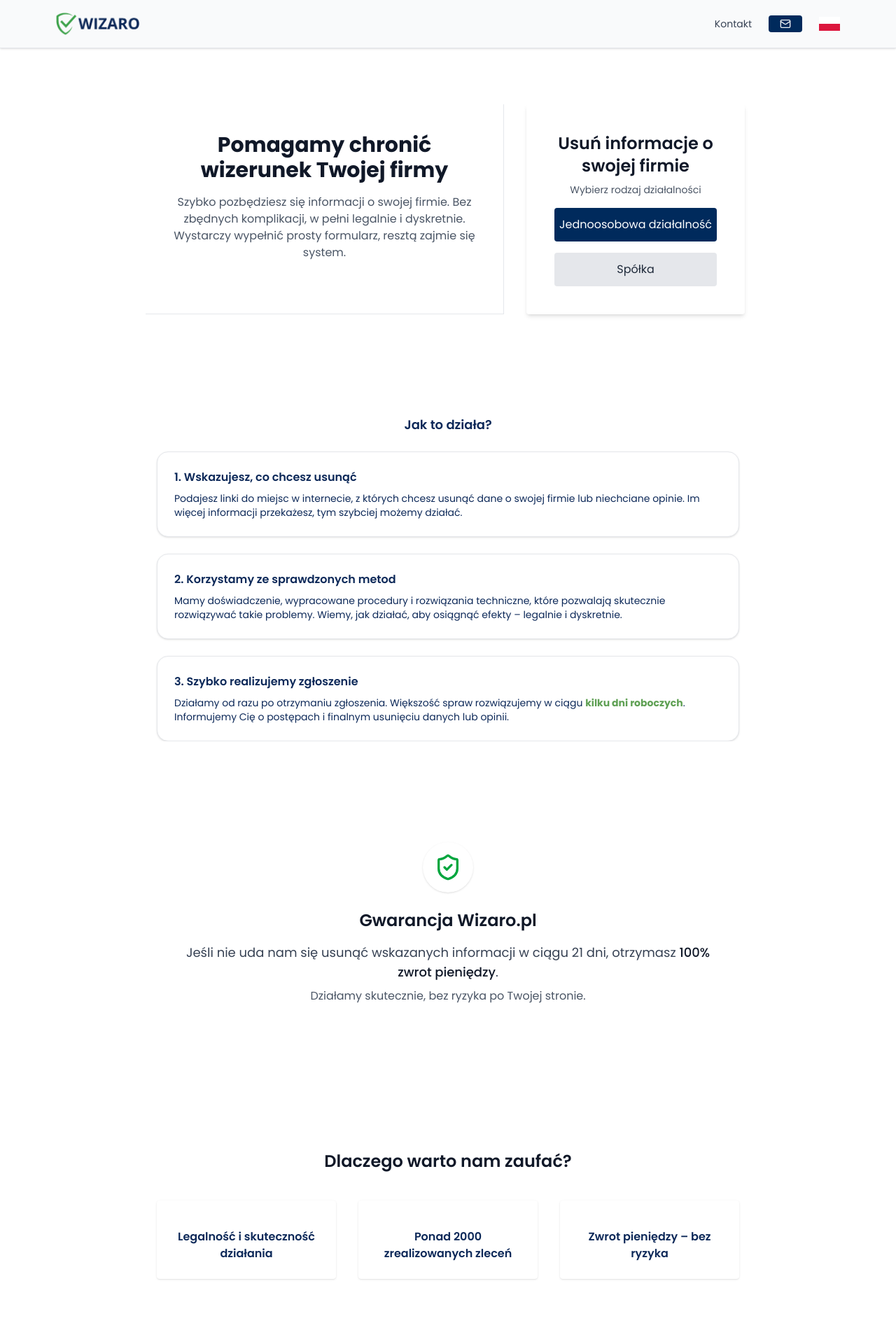
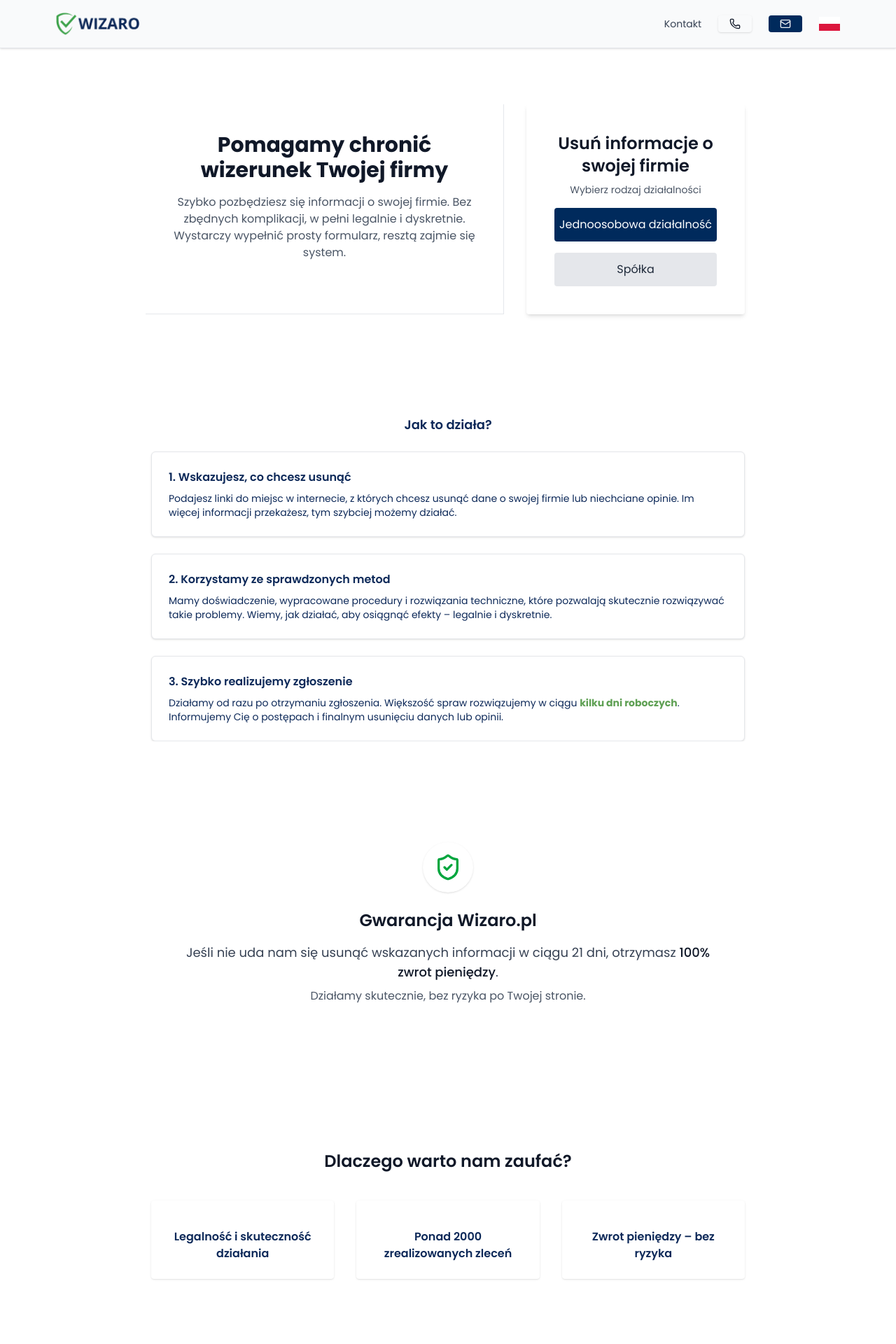
Before and after one commit to DarGrz/wizaro-next, a Next.js app: page / in a window 1280 px wide. Shown: the top 1920 px of the page at 70% size. Built offline with nearby package versions, Linux system fonts and the light colour scheme.

Commit message:
some fixes

```diff
--- a/src/app/kontakt/page.tsx
+++ b/src/app/kontakt/page.tsx
@@ -89,7 +89,7 @@ export default function ContactPage() {
           </form>
         </div>
       </div>
-      <div className="w-full max-w-5xl bg-white rounded-xl shadow-md p-10 mt-16 flex flex-col gap-6">
+      <div className="w-full max-w-5xl bg-white rounded-xl   mt-16 flex flex-col gap-6">
         <BusinessTypeSelectorCTA />
         </div>
     </div>
--- a/src/components/BusinessTypeSelectorCTA.tsx
+++ b/src/components/BusinessTypeSelectorCTA.tsx
@@ -17,7 +17,7 @@ export default function BusinessTypeSelectorCTA() {
   };
 
   return (
-    <div className="relative px-4 w-full max-w-lg mx-auto">
+    <div className="relative  w-full max-w-lg mx-auto">
       <div className="bg-white rounded shadow-md p-8 flex flex-col gap-6 text-center">
         <div>
           <h2 className="text-2xl font-semibold text-gray-900">
--- a/src/components/CompanyRemovalForm.tsx
+++ b/src/components/CompanyRemovalForm.tsx
@@ -102,7 +102,7 @@ export default function CompanyFormRemoval() {
   const calculatePriceForLink = (url: string): number => {
     const lowerUrl = url.toLowerCase();
     if (lowerUrl.includes("map") || lowerUrl.includes("google") || lowerUrl.includes("goo")) {
-      return 122877;
+      return 129900;
     }
     if (
       lowerUrl.includes("gowork") ||
@@ -110,9 +110,9 @@ export default function CompanyFormRemoval() {
       lowerUrl.includes("panorama") ||
       lowerUrl.includes("pkt")
     ) {
-      return 49900;
+      return 69900;
     }
-    return 49900;
+    return 69900;
   };
 
   const totalPrice = removals.reduce((sum, r) => sum + calculatePriceForLink(r.url), 0);
--- a/src/components/ExplenationStartPage.tsx
+++ b/src/components/ExplenationStartPage.tsx
@@ -4,7 +4,7 @@ import { motion } from "framer-motion";
 
 const ExplenationStartPage = () => {
   return (
-    <div className="w-full grid gap-6 text-left mt-20 px-4 text-[#0D2959] overflow-hidden">
+    <div className="w-full grid gap-6 text-left mt-20 px-2 text-[#0D2959] overflow-hidden">
       <h2 className="text-lg font-semibold text-center text-[#0D2959]">
         Jak to działa?
       </h2>
@@ -14,7 +14,7 @@ const ExplenationStartPage = () => {
         whileInView={{ opacity: 1, x: 0 }}
         viewport={{ once: true }}
         transition={{ duration: 0.6 }}
-        className="bg-white border border-[#E5E7EB] rounded-2xl p-6 shadow-sm"
+        className="bg-white border border-[#E5E7EB] rounded-md p-6 shadow-sm"
       >
         <h3 className="text-md font-semibold mb-2 text-[#0D2959]">
           1. Wskazujesz, co chcesz usunąć
@@ -30,7 +30,7 @@ const ExplenationStartPage = () => {
         whileInView={{ opacity: 1, x: 0 }}
         viewport={{ once: true }}
         transition={{ duration: 0.6, delay: 0.1 }}
-        className="bg-white border border-[#E5E7EB] rounded-2xl p-6 shadow-sm"
+        className="bg-white border border-[#E5E7EB] rounded-md p-6 shadow-sm"
       >
         <h3 className="text-md font-semibold mb-2 text-[#0D2959]">
           2. Korzystamy ze sprawdzonych metod
@@ -46,7 +46,7 @@ const ExplenationStartPage = () => {
         whileInView={{ opacity: 1, x: 0 }}
         viewport={{ once: true }}
         transition={{ duration: 0.6, delay: 0.2 }}
-        className="bg-white border border-[#E5E7EB] rounded-2xl p-6 shadow-sm"
+        className="bg-white border border-[#E5E7EB] rounded-md p-6 shadow-sm"
       >
         <h3 className="text-md font-semibold mb-2 text-[#0D2959]">
           3. Szybko realizujemy zgłoszenie
--- a/src/components/FaqSection.tsx
+++ b/src/components/FaqSection.tsx
@@ -47,7 +47,7 @@ export default function FaqSection() {
   };
 
   return (
-    <section className="bg-white py-16 px-4 sm:px-6 lg:px-8">
+    <section className="bg-white py-16 px-2 sm:px-2 lg:px-2">
       <div className="max-w-4xl mx-auto">
         <h2 className="text-lg font-semibold text-gray-900 mb-10 text-center">
           Często zadawane pytania
--- a/src/components/ForWhom.tsx
+++ b/src/components/ForWhom.tsx
@@ -39,8 +39,8 @@ export default function ForWhom() {
   };
 
   return (
-    <section className="py-16" ref={ref}>
-      <div className="max-w-6xl mx-auto px-4 text-center">
+    <section className="py-2" ref={ref}>
+      <div className="max-w-6xl mx-auto  text-center">
         <motion.h2
           className="text-lg font-semibold text-gray-900 mb-12"
           initial="hidden"
--- a/src/components/GuaranteeSection.tsx
+++ b/src/components/GuaranteeSection.tsx
@@ -3,7 +3,7 @@ import { ShieldCheck } from "lucide-react";
 
 export default function GuaranteeSection() {
   return (
-    <section className="py-16 px-4 sm:px-6 lg:px-8 rounded">
+    <section className="py-16 px-2 sm:px-6 lg:px-8 rounded">
       <div className="max-w-3xl mx-auto text-center">
         <div className="flex justify-center mb-6">
           <div className="bg-white p-4 rounded-full shadow-sm">
--- a/src/components/Header.tsx
+++ b/src/components/Header.tsx
@@ -2,7 +2,7 @@
 
 import { useState } from 'react';
 import Link from 'next/link';
-import { Menu, X, Mail } from 'lucide-react';
+import { Menu, X, Mail, Phone } from 'lucide-react';
 import Image from 'next/image';
 
 
@@ -31,6 +31,9 @@ export default function Header() {
           <Link href="/kontakt" className="text-gray-700 hover:text-[#002a5c]">
             Kontakt
           </Link>
+          <a href="tel:+48792861513" className="flex items-center text-gray-900 hover:underline shadow p-1 px-4 rounded">
+          <Phone size={16} />
+            </a>
           <a
             href="mailto:kontakt@wizaro.pl"
             className="flex items-center gap-1 text-gray-100 bg-[#002a5c] p-1 px-4 rounded"
@@ -72,13 +75,20 @@ export default function Header() {
           <Link href="/kontakt" className="text-gray-700 hover:text-[#002a5c]">
             Kontakt
           </Link>
+          <div className='me-auto flex gap-2'>
           <a
             href="mailto:kontakt@wizaro.pl"
             className="flex items-center gap-1 text-gray-100 bg-[#002a5c] p-1 px-4 rounded me-auto"
           >
-            <Mail size={16} />
+            <Mail size={20} />
 
           </a>
+          <a href="tel:+48792861513" className="flex items-center text-gray-900 hover:underline shadow p-1 px-4 rounded">
+          <Phone size={20} />
+            </a>
+          </div>
+
+
           </nav>
         </div>
       )}
--- a/src/components/WhyTrustUs.tsx
+++ b/src/components/WhyTrustUs.tsx
@@ -33,7 +33,7 @@ export default function WhyTrustUs() {
 
   return (
     <section className="py-16 ">
-      <div className="max-w-6xl mx-auto px-4 text-center" ref={ref}>
+      <div className="max-w-6xl mx-auto px-2 text-center" ref={ref}>
         <motion.h2
           className="text-2xl font-semibold text-gray-900 mb-10"
           initial="hidden"
--- a/src/components/formSteps/RemovalForm.tsx
+++ b/src/components/formSteps/RemovalForm.tsx
@@ -106,7 +106,7 @@ export default function RemovalForm({
 
       {shouldShowPrice && (
         <p className="text-sm text-center text-gray-700">
-          Łączna cena: <strong className="text-lg">{totalPrice} zł brutto (z VAT 23%)</strong>
+          Cena: <strong className="text-lg">{totalPrice} zł brutto (z VAT 23%)</strong>
         </p>
       )}
       <div className="flex justify-between gap-3">
--- a/src/components/formSteps/ReviewForm.tsx
+++ b/src/components/formSteps/ReviewForm.tsx
@@ -109,7 +109,7 @@ export default function ReviewForm({
         Dodaj autora i datę opinii w celu dokładnej weryfikacji.
       </p>
       <p className="text-sm text-center text-gray-700">
-        Łączna cena: <strong className="text-lg">{totalPrice} zł brutto (z VAT 23%)</strong>
+        Cena: <strong className="text-lg">{totalPrice} zł brutto (z VAT 23%)</strong>
       </p>
       <div className="flex justify-between gap-3">
         <button
```
